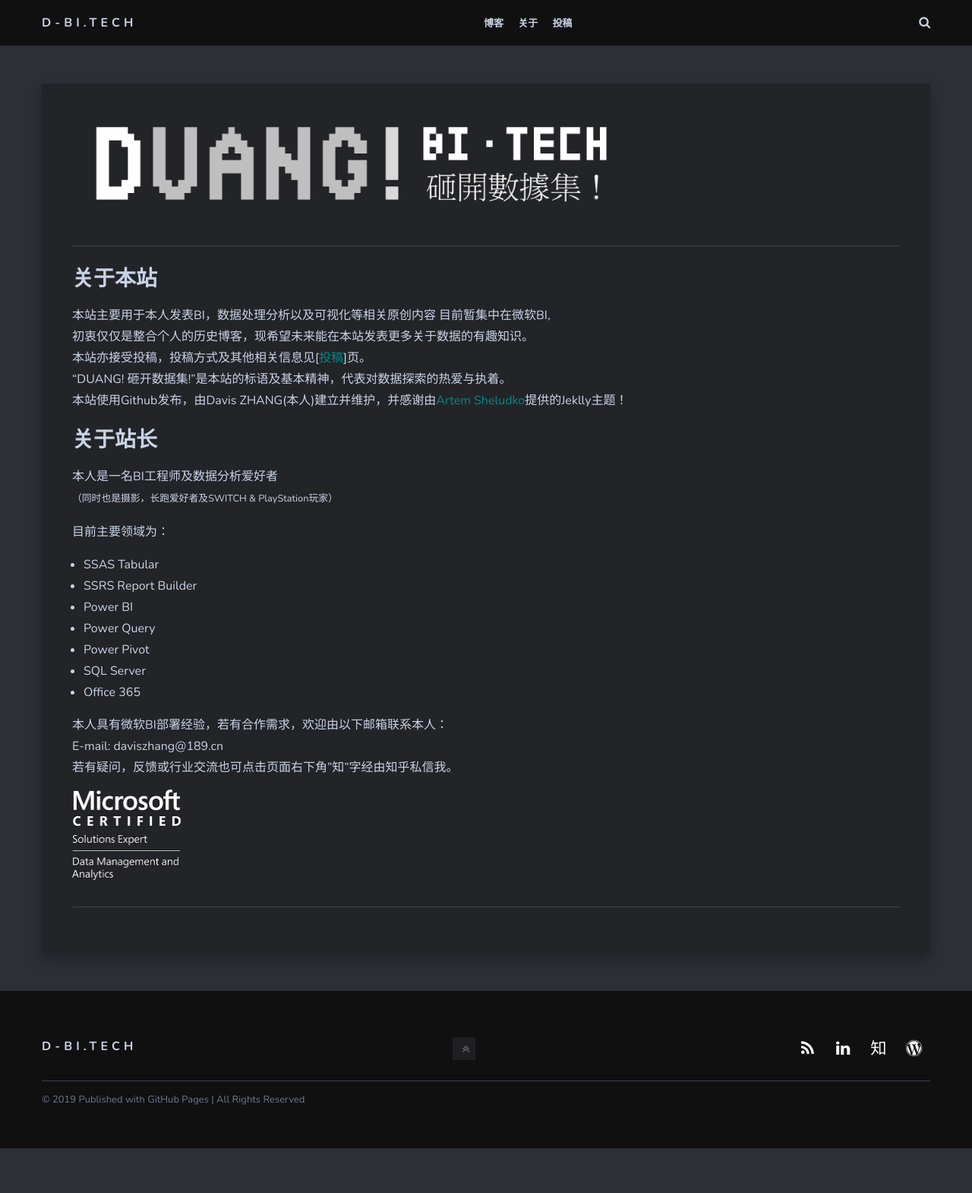
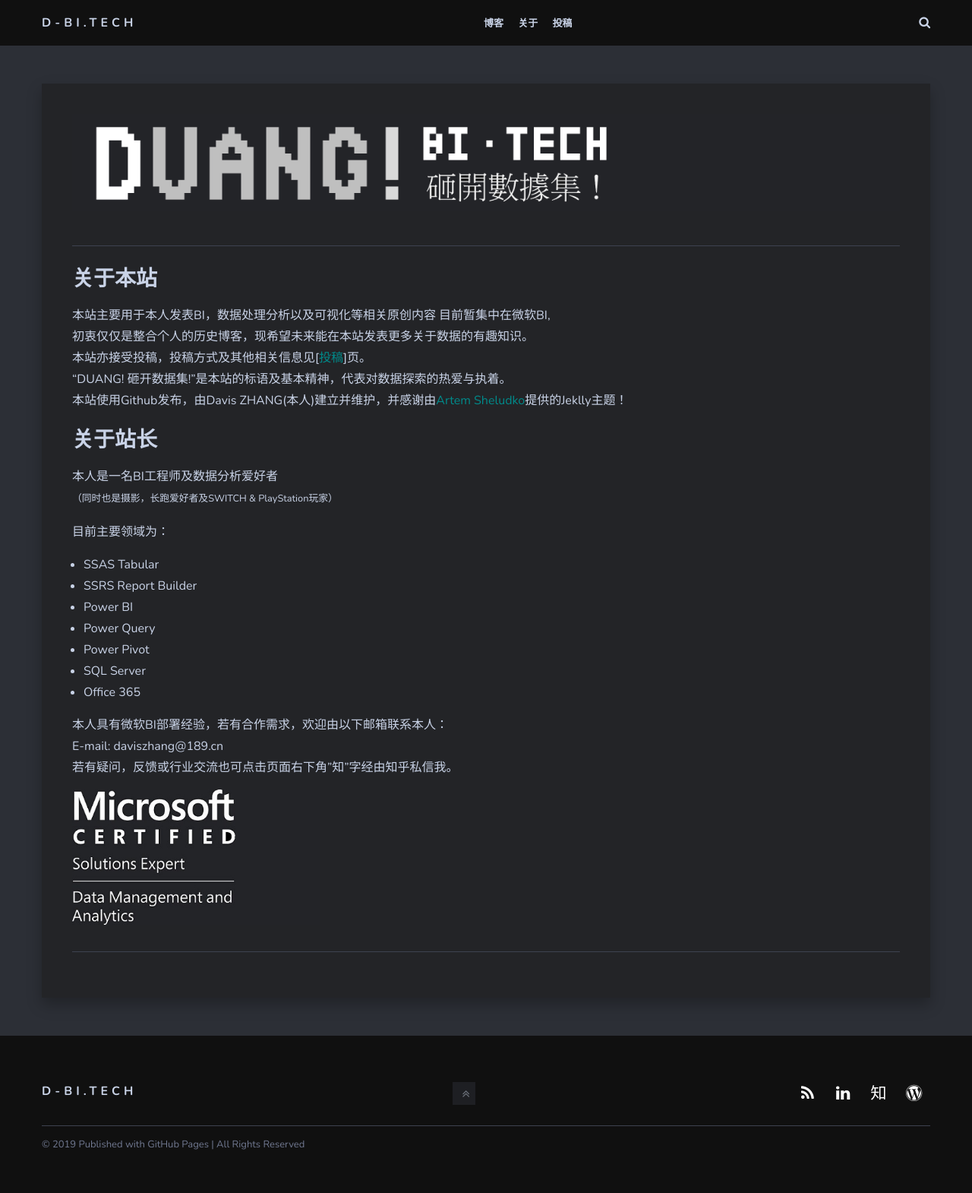
Before and after one commit to D-BI-TECH/D-BI-TECH.github.io, a Jekyll site: the page built from _pages/about.md, in a window 1280 px wide. Shown: the whole page at 76% size. Built offline with Jekyll 4.4.1, drawn with Linux system fonts in a browser that asks for light colours; nearby versions of some CDN libraries; before the commit the page ends 1511 px from its top, so only the background shows below that.

Commit message:
Update about.md

```diff
--- a/_pages/about.md
+++ b/_pages/about.md
@@ -33,4 +33,4 @@
 E-mail: daviszhang@189.cn
 若有疑问，反馈或行业交流也可点击页面右下角"知"字经由知乎私信我。
 
-<img src="{{site.baseurl}}/img/cert.jpg" width="20%">
+<img src="{{site.baseurl}}/img/cert.jpg" width="30%">
```
